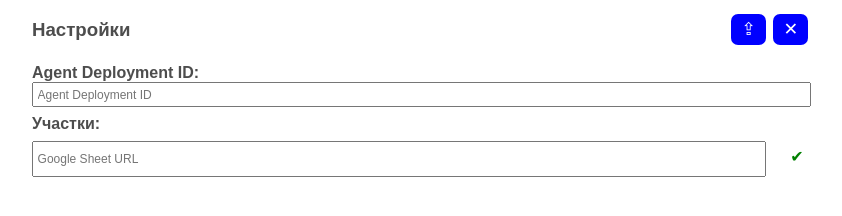
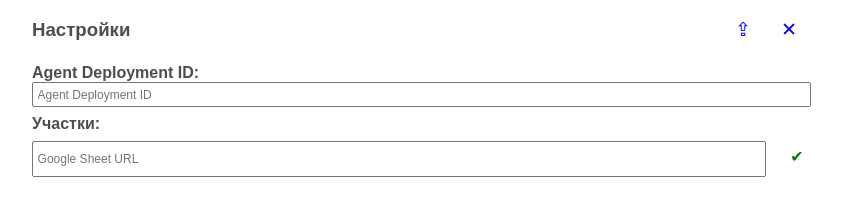
Before and after one commit to yplaksyuk/terra, a website with bundled scripts: page docs/index.html in a window 1280 px wide. Shown: the whole page, without its empty margins (218-1060 px from the left). Built offline with nearby package versions, Linux system fonts and the light colour scheme.

Commit message:
Header buttos style

```diff
--- a/docs/styles.css
+++ b/docs/styles.css
@@ -69,10 +69,10 @@ input {
 }
 
 .screen-header button {
-	color: white;
-	background-color: blue;
+	color: blue;
+	background-color: transparent;
 	margin: .2em;
-	font-size: 1.1em;
+	font-size: 1.2em;
 	min-width: 2em;
 }
 
```
